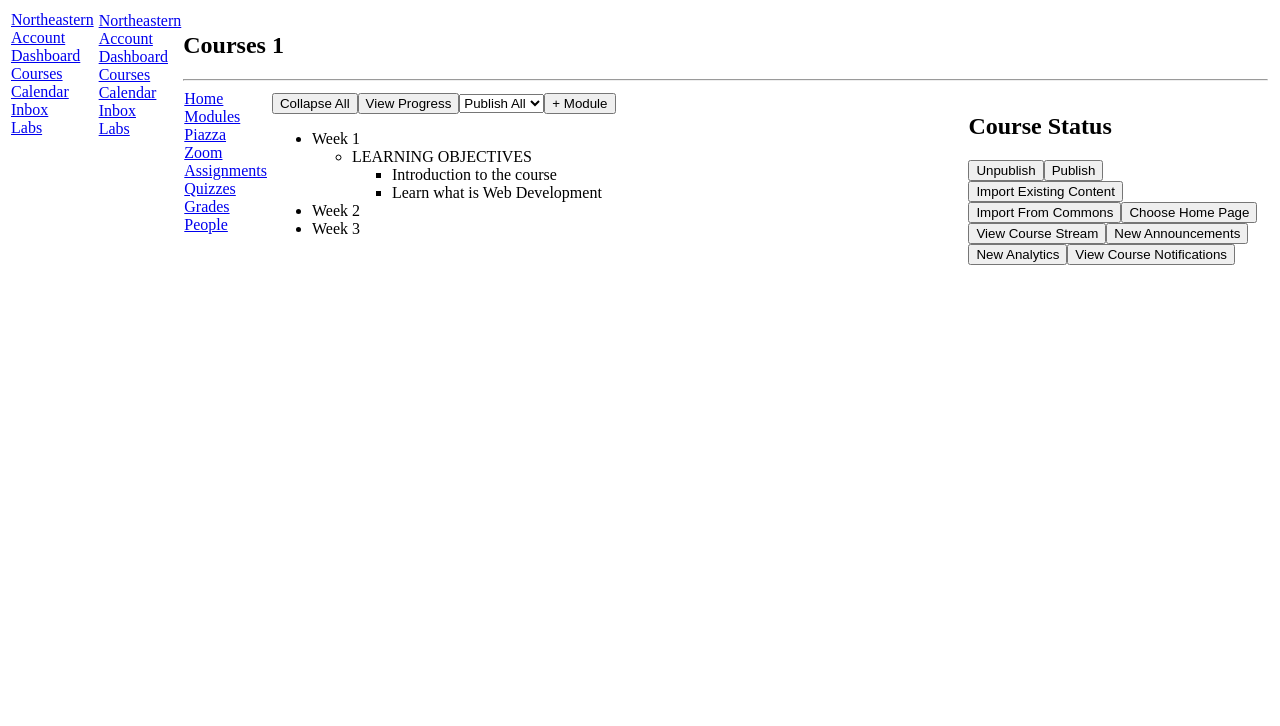
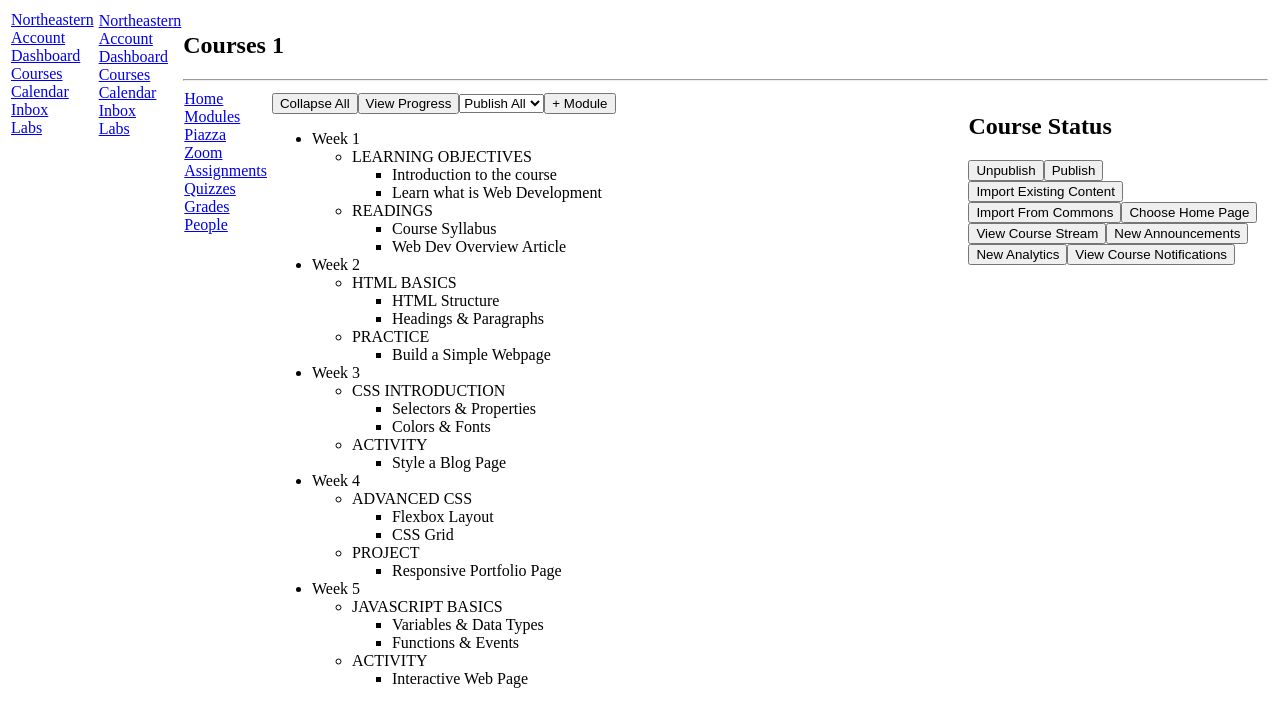
Before and after one commit to sebastianfeliciano/kambaz-next-js, a Next.js app: page /Courses/1/Home in a window 1280 px wide. Shown: the top 726 px of the page. Built offline with nearby package versions, Linux system fonts and the light colour scheme.

Commit message:
Adding more modules and lessons for rubric

```diff
--- a/app/(Kambaz)/Courses/[id]/Modules/page.tsx
+++ b/app/(Kambaz)/Courses/[id]/Modules/page.tsx
@@ -4,10 +4,10 @@ export default function Modules() {
       <button>Collapse All</button>
       <button>View Progress</button>
       <select id="wd-publish-options" defaultValue="all">
-  <option value="publish-some">Selected</option>
-  <option value="publish">Publish</option>
-  <option value="all">Publish All</option>
-</select>
+        <option value="publish-some">Selected</option>
+        <option value="publish">Publish</option>
+        <option value="all">Publish All</option>
+      </select>
 
       <button>+ Module</button>
       <ul id="wd-modules">
@@ -21,13 +21,86 @@ export default function Modules() {
                 <li className="wd-content-item">Learn what is Web Development</li>
               </ul>
             </li>
+            <li className="wd-lesson">
+              <span className="wd-title">READINGS</span>
+              <ul className="wd-content">
+                <li className="wd-content-item">Course Syllabus</li>
+                <li className="wd-content-item">Web Dev Overview Article</li>
+              </ul>
+            </li>
           </ul>
         </li>
         <li className="wd-module">
           <div className="wd-title">Week 2</div>
+          <ul className="wd-lessons">
+            <li className="wd-lesson">
+              <span className="wd-title">HTML BASICS</span>
+              <ul className="wd-content">
+                <li className="wd-content-item">HTML Structure</li>
+                <li className="wd-content-item">Headings & Paragraphs</li>
+              </ul>
+            </li>
+            <li className="wd-lesson">
+              <span className="wd-title">PRACTICE</span>
+              <ul className="wd-content">
+                <li className="wd-content-item">Build a Simple Webpage</li>
+              </ul>
+            </li>
+          </ul>
         </li>
         <li className="wd-module">
           <div className="wd-title">Week 3</div>
+          <ul className="wd-lessons">
+            <li className="wd-lesson">
+              <span className="wd-title">CSS INTRODUCTION</span>
+              <ul className="wd-content">
+                <li className="wd-content-item">Selectors & Properties</li>
+                <li className="wd-content-item">Colors & Fonts</li>
+              </ul>
+            </li>
+            <li className="wd-lesson">
+              <span className="wd-title">ACTIVITY</span>
+              <ul className="wd-content">
+                <li className="wd-content-item">Style a Blog Page</li>
+              </ul>
+            </li>
+          </ul>
+        </li>
+        <li className="wd-module">
+          <div className="wd-title">Week 4</div>
+          <ul className="wd-lessons">
+            <li className="wd-lesson">
+              <span className="wd-title">ADVANCED CSS</span>
+              <ul className="wd-content">
+                <li className="wd-content-item">Flexbox Layout</li>
+                <li className="wd-content-item">CSS Grid</li>
+              </ul>
+            </li>
+            <li className="wd-lesson">
+              <span className="wd-title">PROJECT</span>
+              <ul className="wd-content">
+                <li className="wd-content-item">Responsive Portfolio Page</li>
+              </ul>
+            </li>
+          </ul>
+        </li>
+        <li className="wd-module">
+          <div className="wd-title">Week 5</div>
+          <ul className="wd-lessons">
+            <li className="wd-lesson">
+              <span className="wd-title">JAVASCRIPT BASICS</span>
+              <ul className="wd-content">
+                <li className="wd-content-item">Variables & Data Types</li>
+                <li className="wd-content-item">Functions & Events</li>
+              </ul>
+            </li>
+            <li className="wd-lesson">
+              <span className="wd-title">ACTIVITY</span>
+              <ul className="wd-content">
+                <li className="wd-content-item">Interactive Web Page</li>
+              </ul>
+            </li>
+          </ul>
         </li>
       </ul>
     </div>
```
